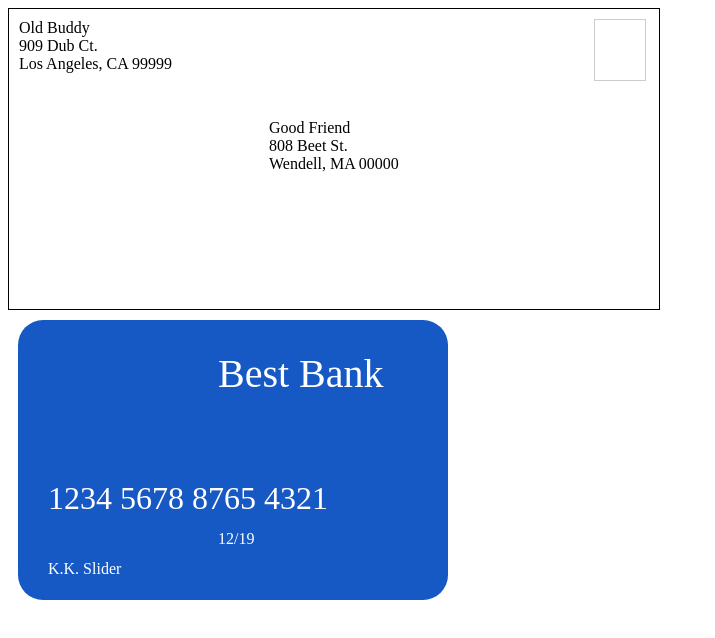
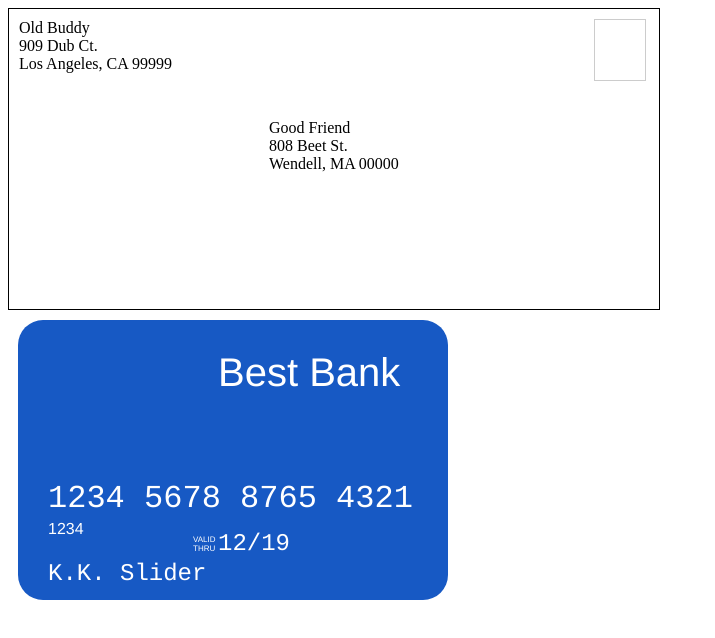
Before and after one commit to isaacpearl/proptypes-exercises, a React (Create React App) app: page / in a window 1280 px wide. Shown: the top 638 px of the page, without its empty margins (0-715 px from the left). Built offline with nearby package versions, Linux system fonts and the light colour scheme.

Commit message:
finished up credit card css

```diff
--- a/src/index.css
+++ b/src/index.css
@@ -48,6 +48,8 @@
 	padding: 15px;
 	background-color: #1759c4;
 	color: white;
+	font-family: 'courier';
+	font-weight: 100;
 }
 
 .bank-name {
@@ -55,6 +57,8 @@
 	top: 30px;
 	left: 200px;
 	font-size: 2.5em;
+	font-family: 'Helvetica';
+	font-weight: initial;
 }
 
 .card-number {
@@ -64,14 +68,32 @@
 	font-size: 2em;
 }
 
+.card-number-prefix {
+	position: absolute;
+	top: 40px;
+	font-size: .5em;
+	font-family: 'Helvetica';
+}
+
 .expiration-date {
 	position: absolute;
 	top: 210px;
 	left: 200px;
+	font-size: 1.5em;
+
+}
+
+.expiration-date-prefix {
+	position: absolute;
+	font-size: 8px;
+	font-family: 'Helvetica';
+	left: -25px;
+	top: 5px;
 }
 
 .cardholder-name {
 	position: absolute;
 	left: 30px;
 	top: 240px;
+	font-size: 1.5em;
 }
--- a/src/index.js
+++ b/src/index.js
@@ -35,13 +35,22 @@
 
 function ExpirationDate({ date }) {
 	return(
-		<div className="expiration-date">{date}</div>
+		<div className="expiration-date">
+			<div className="expiration-date-prefix">
+				<div>VALID</div>
+				<div>THRU</div>
+			</div>
+			<div>{date}</div>
+		</div>
 	);
 }
 
 function CardNumber ({ cardNumber }) {
 	return(
-		<div className="card-number">{cardNumber}</div>
+		<div className="card-number">
+			<div>{cardNumber}</div>
+			<div className="card-number-prefix">{cardNumber.slice(0, 4)}</div>
+		</div>
 	);
 }
 
```
